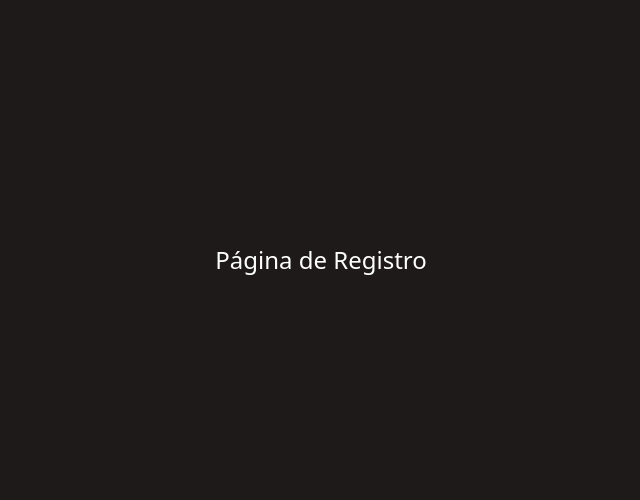
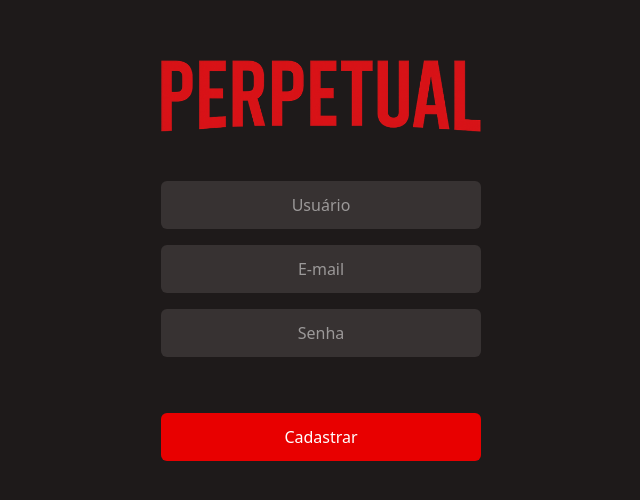
Before and after one commit to GabsFMA/React_Login_Crud, a React (Vite) app: page /registerPage in a window 1280 px wide. Shown: the part 140-640 px from the top of the page, without its empty margins (319-959 px from the left). Built offline with nearby package versions, Linux system fonts and the light colour scheme.

Commit message:
feat: create registerPage

```diff
--- a/src/pages/registerPage.tsx
+++ b/src/pages/registerPage.tsx
@@ -1,7 +1,50 @@
+import { useState } from 'react';
+import { useNavigate } from 'react-router-dom';
+
 function RegisterPage() {
+  const [emailPlaceholder, setEmailPlaceholder] = useState("E-mail");
+  const [passwordPlaceholder, setPasswordPlaceholder] = useState("Senha");
+  const [userPlaceholder, setUserPlaceholder] = useState("Usuário");
+
+  const navigate = useNavigate();
+
   return (
-    <div className="bg-[#1E1A1A] w-screen h-screen flex flex-col items-center justify-center">
-      <h1 className="text-white text-2xl">Página de Registro</h1>
+    <div className="bg-[#1E1A1A] w-screen h-screen flex flex-col items-center justify-center gap-y-12">
+        <div className="w-80 flex items-center justify-center">
+            <img src="/logo.png" alt="logo" />
+        </div>
+        <div className="flex flex-col">
+            <form className="flex flex-col items-center justify-center gap-10">
+              <div className="flex flex-col items-center justify-center gap-4">
+                <input
+                  type="text"
+                  className="bg-[#373232] w-80 h-12 rounded-md text-center text-white"
+                  placeholder={userPlaceholder}
+                  onFocus={() => setUserPlaceholder("")}
+                  onBlur={(e) => setUserPlaceholder(e.target.value ? "" : "Usuário")}
+                />
+                <input
+                  type="text"
+                  className="bg-[#373232] w-80 h-12 rounded-md text-center text-white"
+                  placeholder={emailPlaceholder}
+                  onFocus={() => setEmailPlaceholder("")}
+                  onBlur={(e) => setEmailPlaceholder(e.target.value ? "" : "E-mail")}
+                />
+                <input
+                  type="password"
+                  className="bg-[#373232] w-80 h-12 rounded-md text-center text-white"
+                  placeholder={passwordPlaceholder}
+                  onFocus={() => setPasswordPlaceholder("")}
+                  onBlur={(e) => setPasswordPlaceholder(e.target.value ? "" : "Senha")}
+                />
+              </div>
+              <div>
+                <button className="bg-[#E80000] w-80 h-12 rounded-md text-center text-white mt-4 hover:scale-105 transition-transform duration-200">
+                  Cadastrar
+                </button>
+              </div>
+            </form>
+        </div>
     </div>
   );
 }
```
